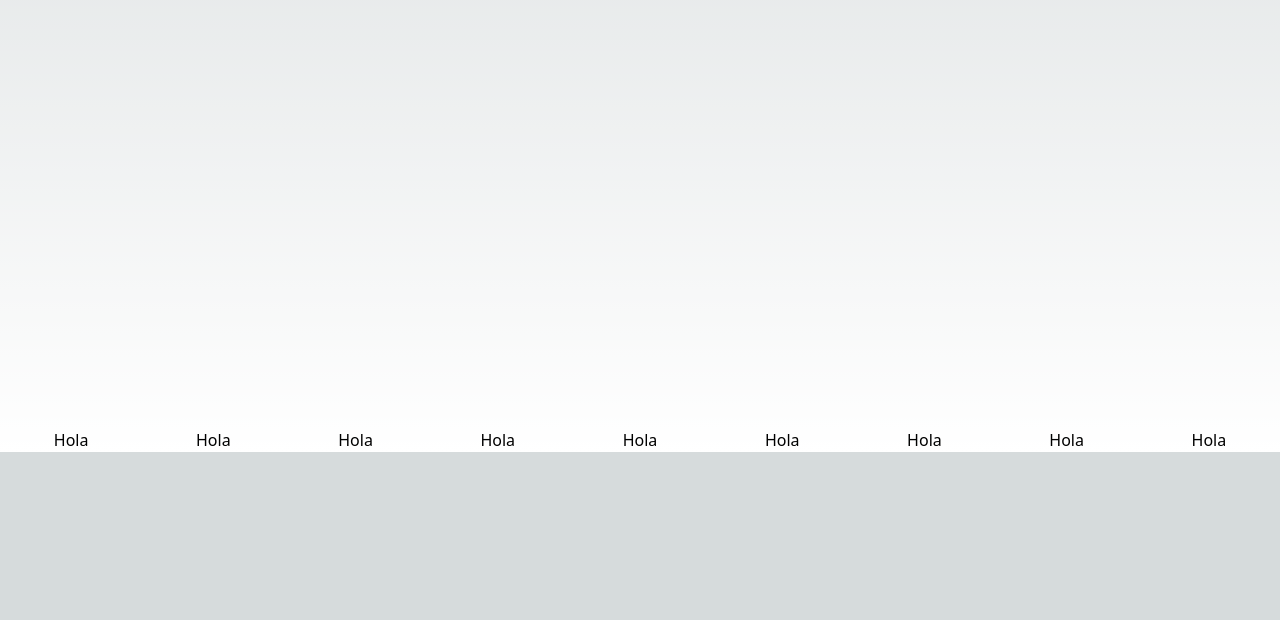
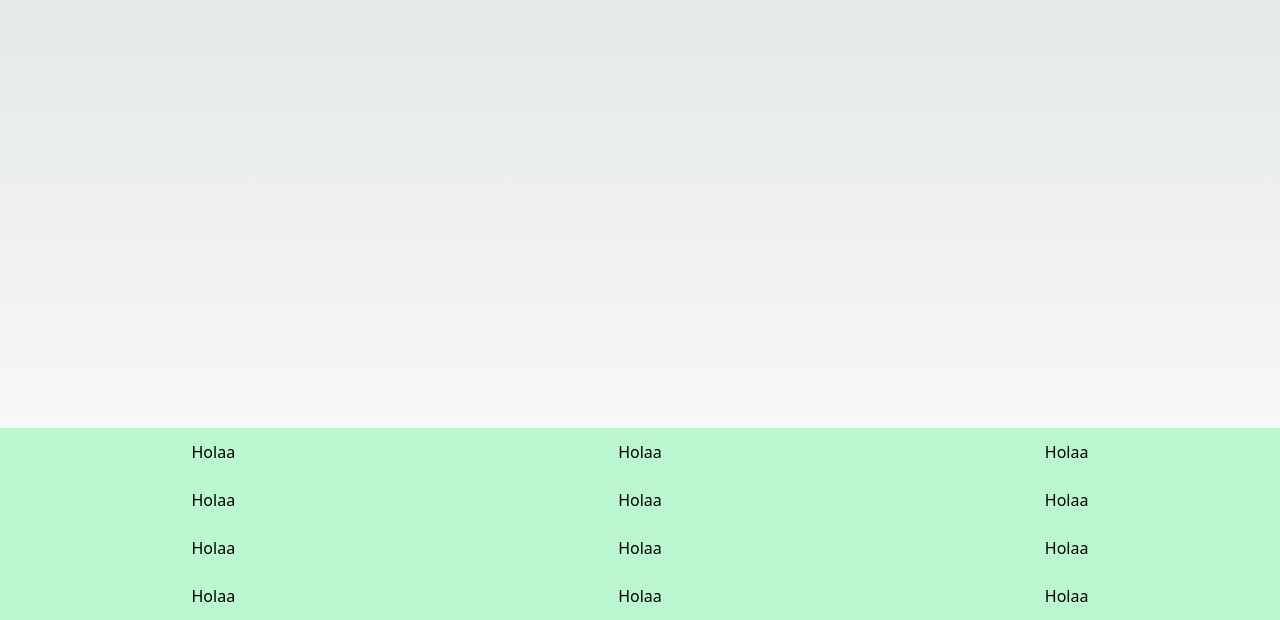
Before and after one commit to NicoPua/ImagesGalery, a Next.js app in the folder images-gallery/: page /aboutme in a window 1280 px wide. Shown: the part 372-992 px from the top of the page. Before the commit the page ends 824 px from the top, so only its background shows below. Built offline with nearby package versions, Linux system fonts and the light colour scheme.

Commit message:
NavBar y Footer correction

```diff
--- a/images-gallery/components/FooterBar.tsx
+++ b/images-gallery/components/FooterBar.tsx
@@ -0,0 +1,28 @@
+const FooterBar = () =>{
+    return(
+        <footer className="bg-green-200 w-full h-48  flex flex-row justify-around">
+            <div className="flex flex-col justify-around">
+                <p>Holaa</p>
+                <p>Holaa</p>
+                <p>Holaa</p>
+                <p>Holaa</p>
+            </div>
+
+            <div className="flex flex-col justify-around">
+                <p>Holaa</p>
+                <p>Holaa</p>
+                <p>Holaa</p>
+                <p>Holaa</p>
+            </div>
+
+            <div className="flex flex-col justify-around">
+                <p>Holaa</p>
+                <p>Holaa</p>
+                <p>Holaa</p>
+                <p>Holaa</p>
+            </div>
+        </footer>
+    )
+}
+
+export default FooterBar;
--- a/images-gallery/components/Layout.tsx
+++ b/images-gallery/components/Layout.tsx
@@ -1,5 +1,6 @@
 import React from "react";
 import NextHead from "next/head";
+import FooterBar from "./FooterBar";
 
 interface LayoutProps {
   children: React.ReactNode;
@@ -23,19 +24,7 @@ const Layout = ({children , title, description}: LayoutProps) => {
 
       <main>{children}</main>
 
-      <footer className="w-full flex flex-row justify-around">
-        <p>Hola</p>
-        <p>Hola</p>
-        <p>Hola</p>
-
-        <p>Hola</p>
-        <p>Hola</p>
-        <p>Hola</p>
-
-        <p>Hola</p>
-        <p>Hola</p>
-        <p>Hola</p>
-      </footer>
+      <FooterBar />
     </div>
   );
 };
```
